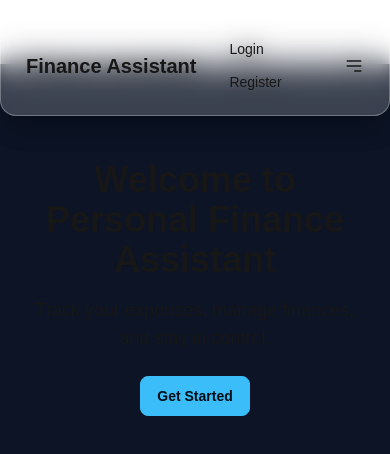
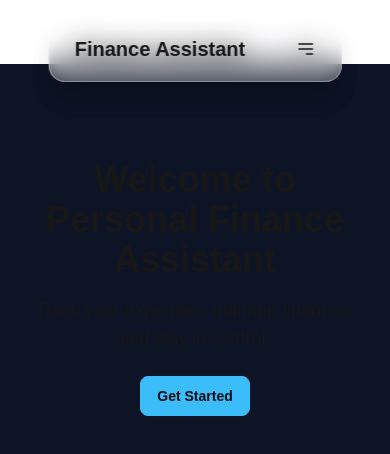
Before and after one commit to Sahityaaryan/typeface-assignment, a Next.js app in the folder frontend/: page / in a window 390 px wide. Shown: the top 454 px of the page. Built offline with nearby package versions, Linux system fonts and the light colour scheme.

Commit message:
style: fixed the responsiveness of navabr

```diff
--- a/frontend/app/components/Navbar.jsx
+++ b/frontend/app/components/Navbar.jsx
@@ -15,13 +15,13 @@ export default function Navbar() {
   };
 
   return (
-    <div className="fixed top-4 left-1/2 transform -translate-x-1/2 z-50 max-w-lg w-full bg-white/10 backdrop-blur-md border border-white/20 shadow-xl rounded-box">
+    <div className="fixed top-4 left-1/2 transform -translate-x-1/2 z-50 max-w-md w-3/4 md:w-full bg-white/10 backdrop-blur-md border border-white/20 shadow-xl rounded-box">
       <div className="navbar">
         <div className="navbar-center flex justify-between items-center w-full">
           <Link href="/" className="btn btn-ghost normal-case text-xl">
             Finance Assistant
           </Link>
-          <ul className="menu menu-horizontal px-1 flex items-center space-x-4">
+          <ul className="menu menu-horizontal px-1 flex items-center space-x-4 hidden md:flex">
             {isAuthenticated ? (
               <>
                 <li>
@@ -75,11 +75,11 @@ export default function Navbar() {
                 <path strokeLinecap="round" strokeLinejoin="round" strokeWidth="2" d="M4 6h16M4 12h16m-7 6h7" />
               </svg>
             </label>
-            <ul tabIndex={0} className="menu menu-sm dropdown-content mt-3 p-2 shadow bg-white/10 backdrop-blur-md rounded-box w-52 border border-white/20">
+            <ul tabIndex={0} className="menu menu-sm dropdown-content mt-3 p-2 shadow bg-white/10 backdrop-blur-md rounded-box w-52 border border-white/20 flex items-center">
               {isAuthenticated ? (
                 <>
                   <li>
-                    <Link href="/dashboard" className={`hover:scale-105 transition-transform duration-200 ${pathname === '/dashboard' ? 'text-primary font-semibold' : ''}`}>
+                    <Link href="/dashboard" className={`hover:scale-105  transition-transform duration-200 ${pathname === '/dashboard' ? 'text-primary font-semibold' : ''}`}>
                       Dashboard
                     </Link>
                   </li>
```
